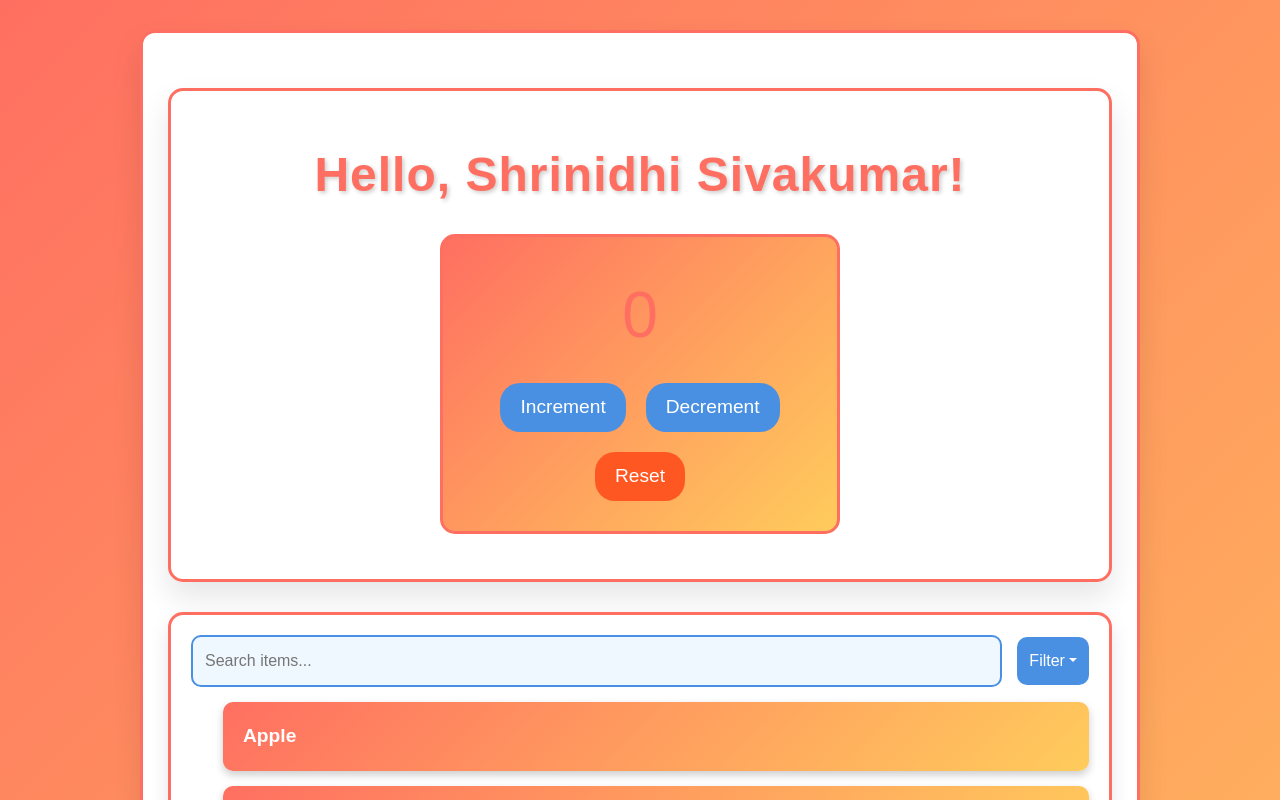
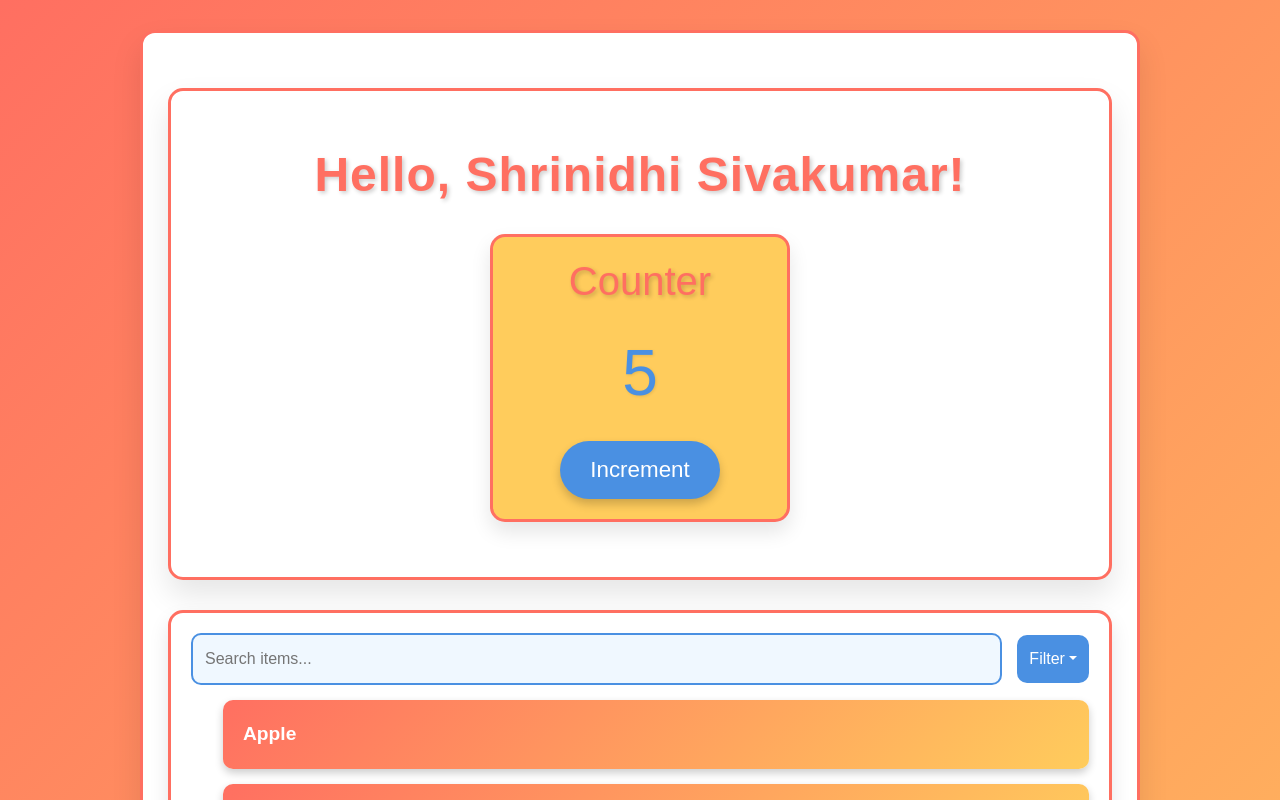
Before and after one commit to shrisivaclg/cw_8, a React (Create React App) app: page / in a window 1280 px wide. Shown: the top 800 px of the page. Built offline with nearby package versions, Linux system fonts and the light colour scheme.

Commit message:
Updated code with new features or bug fixes2

```diff
--- a/src/Counter.css
+++ b/src/Counter.css
@@ -1,53 +1,71 @@
 .counter-container {
-    text-align: center;
+    display: flex;
+    flex-direction: column;
+    align-items: center;
+    justify-content: center;
+    background: #ffcc5c;
+    border-radius: 15px;
+    border: 3px solid #ff6f61;
+    width: 300px;
+    margin: 30px auto;
     padding: 20px;
-    background: linear-gradient(135deg, #FF6F61, #FFCC5C);
-    border-radius: 15px;
-    margin: 20px auto;
-    max-width: 400px;
-    animation: fadeIn 0.5s ease;
-    border: 3px solid #ff6f61;
+    box-shadow: 0 10px 20px rgba(0, 0, 0, 0.1);
+    animation: fadeIn 0.8s ease-out;
 }
 
-.counter-container h1 {
+.counter-header {
+    margin-bottom: 20px;
+}
+
+.counter-header h1 {
+    font-size: 2.5rem;
+    color: #ff6f61;
+    text-shadow: 2px 2px 4px rgba(0, 0, 0, 0.2);
+    margin: 0;
+}
+
+.counter-display h2 {
     font-size: 4rem;
-    color: #FF6F61;
-    margin: 20px 0;
+    color: #4A90E2;
+    margin: 10px 0;
+    text-shadow: 1px 1px 3px rgba(0, 0, 0, 0.1);
+}
+
+.counter-controls {
+    margin-top: 20px;
 }
 
 .counter-button {
-    padding: 10px 20px;
-    margin: 10px;
-    font-size: 1.2rem;
-    border-radius: 20px;
+    padding: 12px 30px;
+    font-size: 1.4rem;
+    color: white;
+    background-color: #4A90E2;
     border: none;
-    background-color: #4A90E2;
-    color: white;
+    border-radius: 30px;
     cursor: pointer;
-    transition: transform 0.3s, background-color 0.3s;
+    box-shadow: 0 5px 10px rgba(0, 0, 0, 0.2);
+    transition: background-color 0.3s ease, box-shadow 0.3s ease, transform 0.3s ease;
 }
 
 .counter-button:hover {
+    background-color: #357ABD;
+    box-shadow: 0 8px 20px rgba(0, 0, 0, 0.3);
     transform: scale(1.05);
-    background-color: #357ABD;
 }
 
-.counter-button.reset {
-    background-color: #FF5722;
+.counter-button:active {
+    background-color: #2C5D9E;
+    transform: translateY(2px);
 }
 
-.counter-button.reset:hover {
-    background-color: #D43F00;
-}
-
-/* Animation */
+/* Fade-in animation */
 @keyframes fadeIn {
-    from {
+    0% {
         opacity: 0;
-        transform: translateY(-20px);
+        transform: scale(0.9);
     }
-    to {
+    100% {
         opacity: 1;
-        transform: translateY(0);
+        transform: scale(1);
     }
 }
--- a/src/Counter.jsx
+++ b/src/Counter.jsx
@@ -4,36 +4,27 @@ import './Counter.css';
 class Counter extends Component {
     constructor(props) {
         super(props);
-        this.state = { count: 0 };
+        this.state = { count: 5 }; // Start from 5
     }
 
     increment = () => {
         this.setState({ count: this.state.count + 1 });
     };
 
-    decrement = () => {
-        if (this.state.count > 0) {
-            this.setState({ count: this.state.count - 1 });
-        }
-    };
-
-    reset = () => {
-        this.setState({ count: 0 });
-    };
-
     render() {
         return (
             <div className="counter-container">
-                <h1>{this.state.count}</h1>
-                <button className="counter-button" onClick={this.increment}>
-                    Increment
-                </button>
-                <button className="counter-button" onClick={this.decrement}>
-                    Decrement
-                </button>
-                <button className="counter-button reset" onClick={this.reset}>
-                    Reset
-                </button>
+                <div className="counter-header">
+                    <h1>Counter</h1>
+                </div>
+                <div className="counter-display">
+                    <h2>{this.state.count}</h2>
+                </div>
+                <div className="counter-controls">
+                    <button className="counter-button" onClick={this.increment}>
+                        Increment
+                    </button>
+                </div>
             </div>
         );
     }
```
